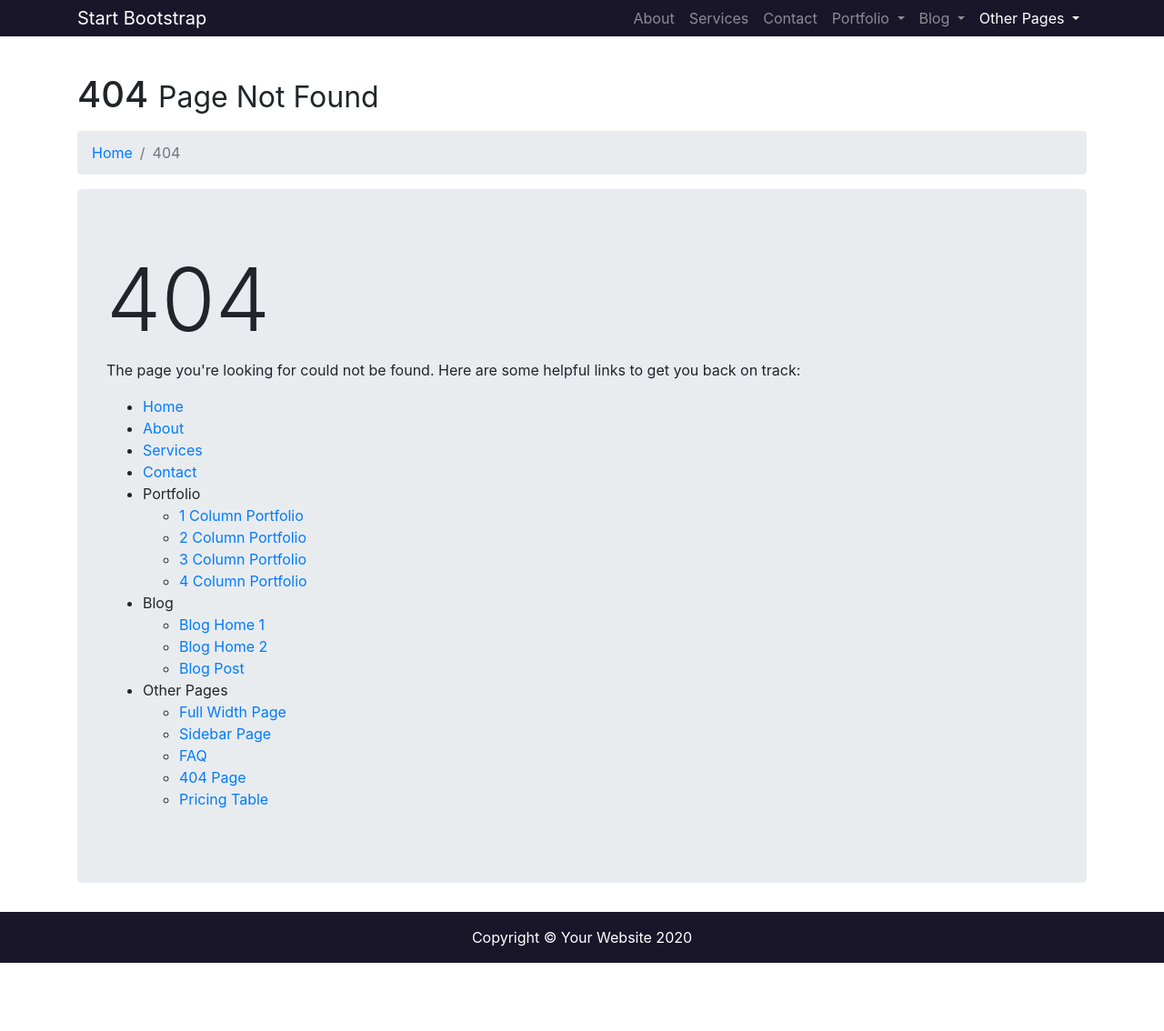
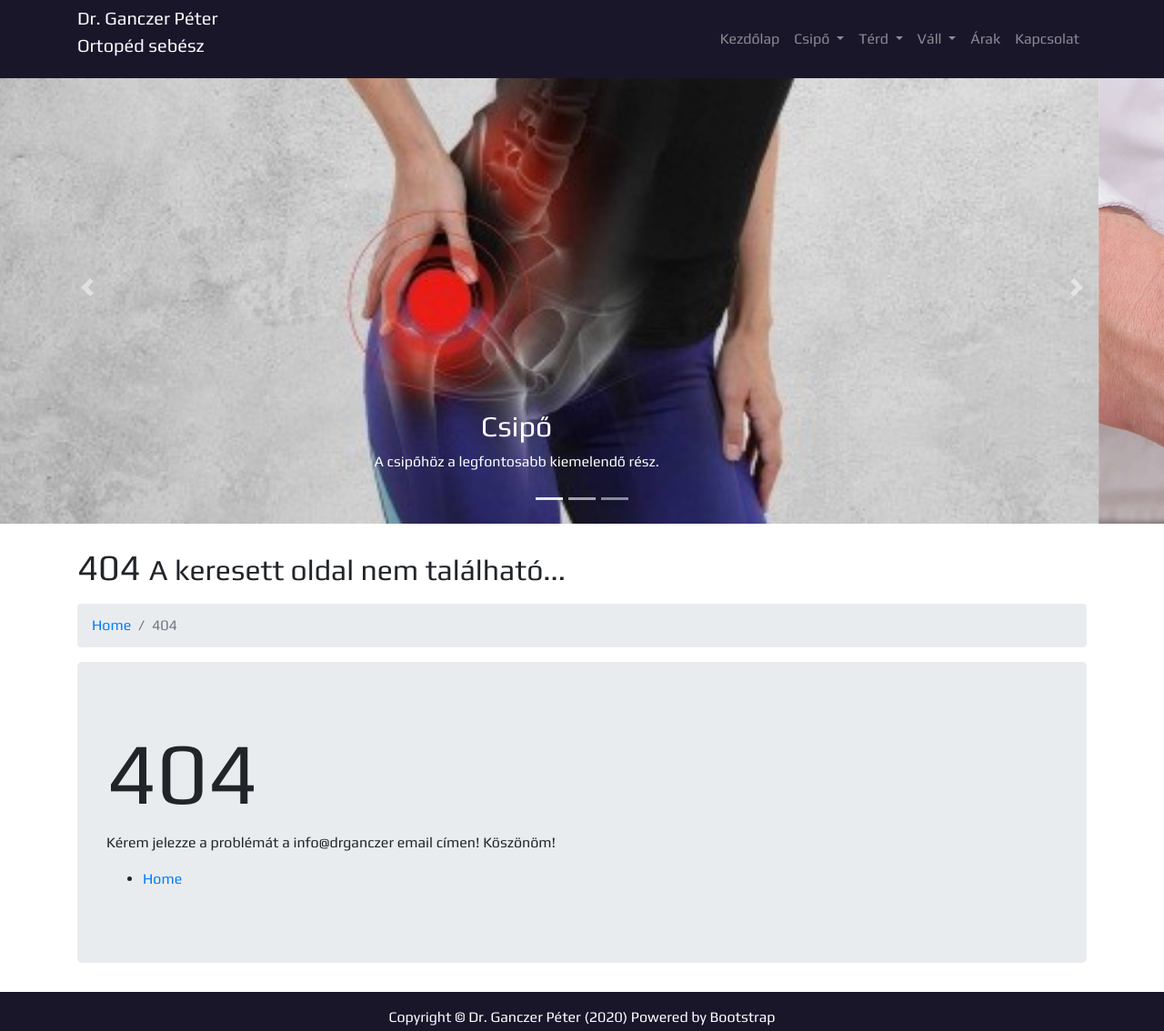
Before and after one commit to petergabor73/dr-ganczer, a website: page 404.html in a window 1280 px wide. Shown: the whole page at 91% size. Before the commit the page ends 1059 px from the top, so only its background shows below. Drawn offline with Linux system fonts and the light colour scheme; a web font is replaced by a local one.

Commit message:
Update 404.html
Hibás lnk esetén a kiabáló oldal.

```diff
--- a/404.html
+++ b/404.html
@@ -1,14 +1,17 @@
 <!DOCTYPE html>
-<html lang="en">
+<html lang="hu">
 
 <head>
 
   <meta charset="utf-8">
   <meta name="viewport" content="width=device-width, initial-scale=1, shrink-to-fit=no">
+  <link href="https://fonts.googleapis.com/css2?family=Yesteryear&display=swap" rel="stylesheet">
+  <link href="https://fonts.googleapis.com/css2?family=Play:wght@400;700&display=swap" rel="stylesheet">
   <meta name="description" content="">
   <meta name="author" content="">
 
-  <title>Modern Business - Start Bootstrap Template</title>
+  <link rel="shortcut icon" type="image/x-icon" href="pictures/dr-ganczer-favicon.png">
+  <title>Dr. Ganczer Péter Ortopéd sebész</title>
 
   <!-- Bootstrap core CSS -->
   <link href="vendor/bootstrap/css/bootstrap.min.css" rel="stylesheet">
@@ -22,67 +25,114 @@
 
   <!-- Navigation -->
   <nav class="navbar fixed-top navbar-expand-lg navbar-dark bg-dark fixed-top">
+
     <div class="container">
-      <a class="navbar-brand" href="index.html">Start Bootstrap</a>
+      <a class="navbar-brand" href="index.html">Dr. Ganczer Péter <br> <p class="pozicio"> Ortopéd sebész </p></a>
       <button class="navbar-toggler navbar-toggler-right" type="button" data-toggle="collapse" data-target="#navbarResponsive" aria-controls="navbarResponsive" aria-expanded="false" aria-label="Toggle navigation">
         <span class="navbar-toggler-icon"></span>
       </button>
       <div class="collapse navbar-collapse" id="navbarResponsive">
         <ul class="navbar-nav ml-auto">
           <li class="nav-item">
-            <a class="nav-link" href="about.html">About</a>
+            <a class="nav-link" href="index.html">Kezdőlap</a>
           </li>
-          <li class="nav-item">
-            <a class="nav-link" href="services.html">Services</a>
-          </li>
-          <li class="nav-item">
-            <a class="nav-link" href="contact.html">Contact</a>
-          </li>
+
           <li class="nav-item dropdown">
             <a class="nav-link dropdown-toggle" href="#" id="navbarDropdownPortfolio" data-toggle="dropdown" aria-haspopup="true" aria-expanded="false">
-              Portfolio
+              Csipő
             </a>
             <div class="dropdown-menu dropdown-menu-right" aria-labelledby="navbarDropdownPortfolio">
-              <a class="dropdown-item" href="portfolio-1-col.html">1 Column Portfolio</a>
-              <a class="dropdown-item" href="portfolio-2-col.html">2 Column Portfolio</a>
-              <a class="dropdown-item" href="portfolio-3-col.html">3 Column Portfolio</a>
-              <a class="dropdown-item" href="portfolio-4-col.html">4 Column Portfolio</a>
-              <a class="dropdown-item" href="portfolio-item.html">Single Portfolio Item</a>
+              <a class="dropdown-item" href="csipofajdalomrol.html">Csipőfájdalomról</a>
+              <a class="dropdown-item" href="izomvagas-nelkul.html">Izomátvágás nélküli, minimál invazív csípőprotézis beültetés</a>
+              <a class="dropdown-item" href="csipomutetek.html">Csípőműtétek</a>
             </div>
           </li>
+
           <li class="nav-item dropdown">
-            <a class="nav-link dropdown-toggle" href="#" id="navbarDropdownBlog" data-toggle="dropdown" aria-haspopup="true" aria-expanded="false">
-              Blog
+            <a class="nav-link dropdown-toggle" href="#" id="navbarDropdownPortfolio" data-toggle="dropdown" aria-haspopup="true" aria-expanded="false">
+              Térd
             </a>
-            <div class="dropdown-menu dropdown-menu-right" aria-labelledby="navbarDropdownBlog">
-              <a class="dropdown-item" href="blog-home-1.html">Blog Home 1</a>
-              <a class="dropdown-item" href="blog-home-2.html">Blog Home 2</a>
-              <a class="dropdown-item" href="blog-post.html">Blog Post</a>
+            <div class="dropdown-menu dropdown-menu-right" aria-labelledby="navbarDropdownPortfolio">
+              <a class="dropdown-item" href="terdfajdalomrol.html">Térdfájdalomról</a>
+              <a class="dropdown-item" href="terd-protezis-beultetes.html">Térd protézis beültetés mini subvastus feltárásból </a>
+              <a class="dropdown-item" href="terd-prozezis.csere.html">Térd protézis csere - revisios </a>
+              <a class="dropdown-item" href="arthroscopos-terd.html">Arthroscopos térd anatómiai keresztszalag pótlás</a>
+              <a class="dropdown-item" href="terd-porcsebészet.html">Térd porcsebészet</a>
             </div>
           </li>
-          <li class="nav-item active dropdown">
-            <a class="nav-link dropdown-toggle" href="#" id="navbarDropdownBlog" data-toggle="dropdown" aria-haspopup="true" aria-expanded="false">
-              Other Pages
+
+          <li class="nav-item dropdown">
+            <a class="nav-link dropdown-toggle" href="#" id="navbarDropdownPortfolio" data-toggle="dropdown" aria-haspopup="true" aria-expanded="false">
+              Váll
             </a>
-            <div class="dropdown-menu dropdown-menu-right" aria-labelledby="navbarDropdownBlog">
-              <a class="dropdown-item" href="full-width.html">Full Width Page</a>
-              <a class="dropdown-item" href="sidebar.html">Sidebar Page</a>
-              <a class="dropdown-item" href="faq.html">FAQ</a>
-              <a class="dropdown-item active" href="404.html">404</a>
-              <a class="dropdown-item" href="pricing.html">Pricing Table</a>
+            <div class="dropdown-menu dropdown-menu-right" aria-labelledby="navbarDropdownPortfolio">
+              <a class="dropdown-item" href="vallfajdalomrol.html">Vállfájdalomról</a>
+              <a class="dropdown-item" href="arthroscopos-vallsebeszet.html">Arthroscopos vállsebészet (labrum refixatio)</a>
+              <a class="dropdown-item" href="arthroscopos-rotator-kopeny.html">Arthroscopos rotátor köpeny varratműtét</a>
             </div>
           </li>
+
+          <li class="nav-item">
+              <a class="nav-link" href="arak.html">Árak</a>
+          </li>
+
+          <li class="nav-item">
+            <a class="nav-link" href="kapcsolat.html">Kapcsolat</a>
+          </li>
+
         </ul>
       </div>
     </div>
   </nav>
+
+  <header>
+    <div id="carouselExampleIndicators" class="carousel slide" data-ride="carousel">
+      <ol class="carousel-indicators">
+        <li data-target="#carouselExampleIndicators" data-slide-to="0" class="active"></li>
+        <li data-target="#carouselExampleIndicators" data-slide-to="1"></li>
+        <li data-target="#carouselExampleIndicators" data-slide-to="2"></li>
+      </ol>
+      <div class="carousel-inner" role="listbox">
+        <!-- Slide One - Set the background image for this slide in the line below -->
+        <div class="carousel-item active" style="background-image: url('pictures/csipofajdalom.jpg')">
+          <div class="carousel-caption d-none d-md-block">
+            <h2>Csipő</h2>
+            <p>A csipőhöz a legfontosabb kiemelendő rész.</p>
+          </div>
+        </div>
+        <!-- Slide Two - Set the background image for this slide in the line below -->
+        <div class="carousel-item" style="background-image: url('pictures/terd-szorit.jpg')">
+          <div class="carousel-caption d-none d-md-block">
+            <h2>Térd</h2>
+            <p>A térdhez a legfontosabb kiemelendő rész.</p>
+          </div>
+        </div>
+        <!-- Slide Three - Set the background image for this slide in the line below -->
+        <div class="carousel-item" style="background-image: url('pictures/nyak-kozel.jpg')">
+          <div class="carousel-caption d-none d-md-block">
+            <h2>Váll</h2>
+            <p>A vállhoz a legfontosabb kiemelendő rész.</p>
+          </div>
+        </div>
+      </div>
+      <a class="carousel-control-prev" href="#carouselExampleIndicators" role="button" data-slide="prev">
+        <span class="carousel-control-prev-icon" aria-hidden="true"></span>
+        <span class="sr-only">Previous</span>
+      </a>
+      <a class="carousel-control-next" href="#carouselExampleIndicators" role="button" data-slide="next">
+        <span class="carousel-control-next-icon" aria-hidden="true"></span>
+        <span class="sr-only">Next</span>
+      </a>
+    </div>
+  </header>
+
 
   <!-- Page Content -->
   <div class="container">
 
     <!-- Page Heading/Breadcrumbs -->
     <h1 class="mt-4 mb-3">404
-      <small>Page Not Found</small>
+      <small>A keresett oldal nem található...</small>
     </h1>
 
     <ol class="breadcrumb">
@@ -94,70 +144,10 @@
 
     <div class="jumbotron">
       <h1 class="display-1">404</h1>
-      <p>The page you're looking for could not be found. Here are some helpful links to get you back on track:</p>
+      <p>Kérem jelezze a problémát a info@drganczer email címen! Köszönöm!</p>
       <ul>
         <li>
           <a href="index.html">Home</a>
-        </li>
-        <li>
-          <a href="about.html">About</a>
-        </li>
-        <li>
-          <a href="services.html">Services</a>
-        </li>
-        <li>
-          <a href="contact.html">Contact</a>
-        </li>
-        <li>
-          Portfolio
-          <ul>
-            <li>
-              <a href="portfolio-1-col.html">1 Column Portfolio</a>
-            </li>
-            <li>
-              <a href="portfolio-2-col.html">2 Column Portfolio</a>
-            </li>
-            <li>
-              <a href="portfolio-3-col.html">3 Column Portfolio</a>
-            </li>
-            <li>
-              <a href="portfolio-4-col.html">4 Column Portfolio</a>
-            </li>
-          </ul>
-        </li>
-        <li>
-          Blog
-          <ul>
-            <li>
-              <a href="blog-home-1.html">Blog Home 1</a>
-            </li>
-            <li>
-              <a href="blog-home-2.html">Blog Home 2</a>
-            </li>
-            <li>
-              <a href="blog-post.html">Blog Post</a>
-            </li>
-          </ul>
-        </li>
-        <li>
-          Other Pages
-          <ul>
-            <li>
-              <a href="full-width-page.html">Full Width Page</a>
-            </li>
-            <li>
-              <a href="sidebar.html">Sidebar Page</a>
-            </li>
-            <li>
-              <a href="faq.html">FAQ</a>
-            </li>
-            <li>
-              <a href="404.html">404 Page</a>
-            </li>
-            <li>
-              <a href="pricing-table.html">Pricing Table</a>
-            </li>
-          </ul>
         </li>
       </ul>
     </div>
@@ -166,10 +156,11 @@
   </div>
   <!-- /.container -->
 
+  <!-- /.container -->
   <!-- Footer -->
   <footer class="py-5 bg-dark">
     <div class="container">
-      <p class="m-0 text-center text-white">Copyright &copy; Your Website 2020</p>
+      <p class="m-0 text-center text-white">Copyright &copy; Dr. Ganczer Péter (2020) Powered by Bootstrap</p>
     </div>
     <!-- /.container -->
   </footer>
```
